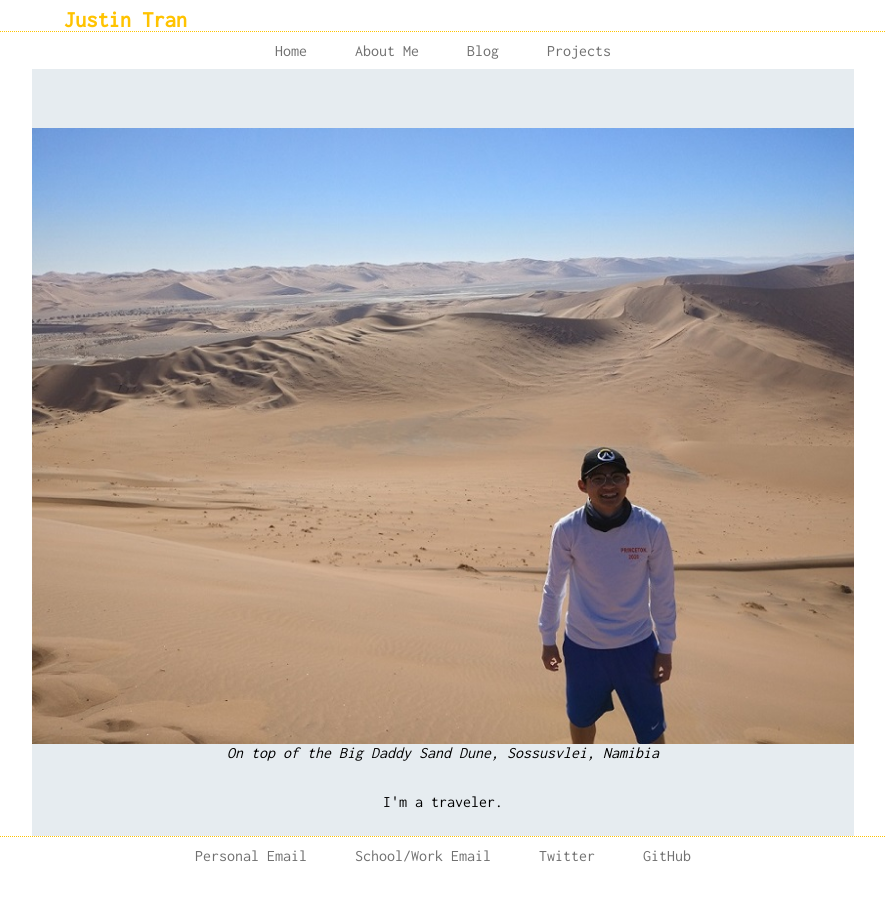
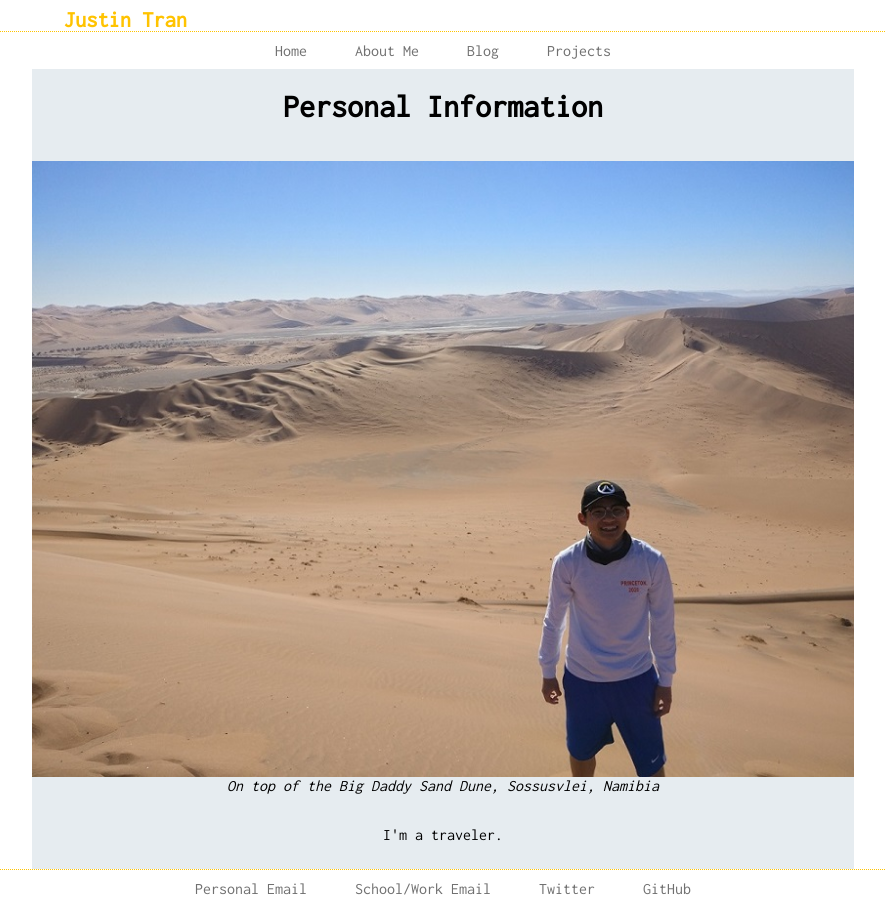
Before and after one commit to justintranjt/justintranjt.github.io, a Jekyll site: the page built from aboutme/index.md, in a window 1280 px wide. Shown: the whole page, without its empty margins (197-1082 px from the left). Built offline with Jekyll 4.4.1, drawn with Linux system fonts in a browser that asks for light colours.

Commit message:
Update index.md

```diff
--- a/aboutme/index.md
+++ b/aboutme/index.md
@@ -2,6 +2,6 @@
 layout: default
 title: JT - Personal Information
 ---
-<h1>{{ Personal Information }}</h1>
+<h1>Personal Information</h1>
 ![]( /assets/Sossusvlei, Namibia.jpg )*On top of the Big Daddy Sand Dune, Sossusvlei, Namibia*
 <p>I'm a traveler.</p>
```
